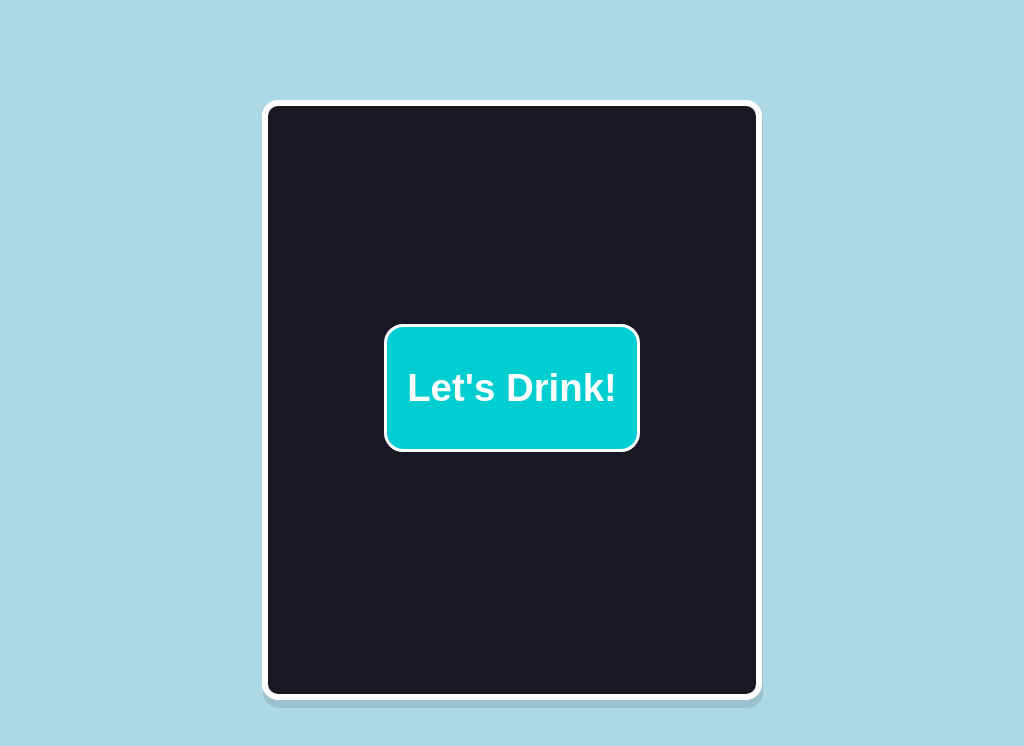
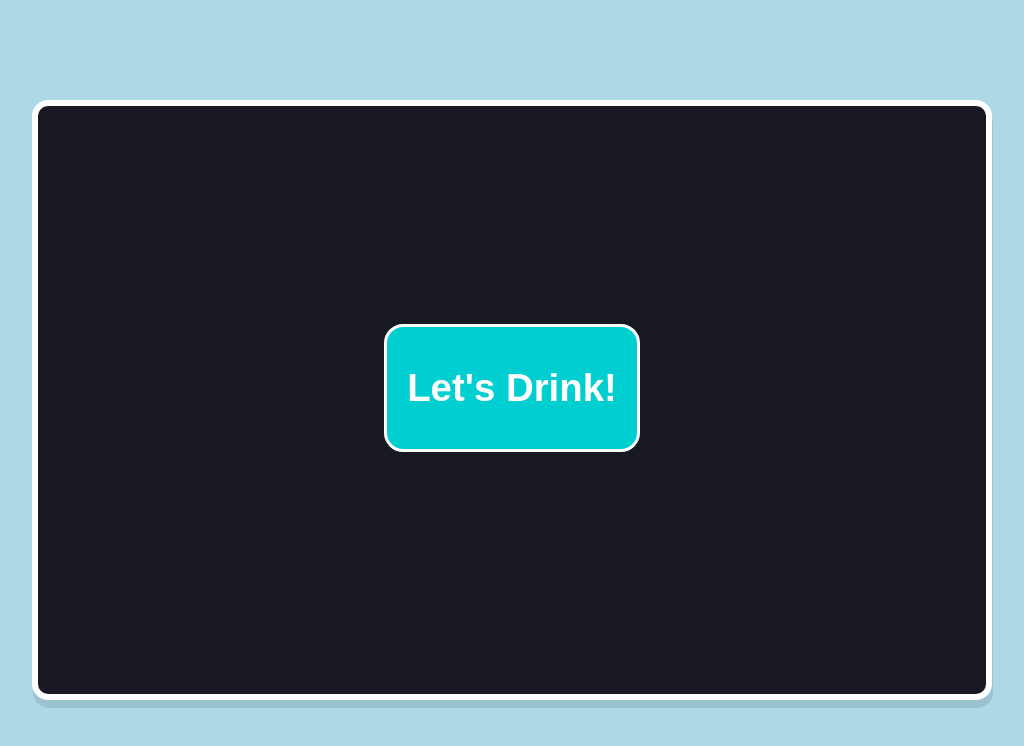
Before and after one commit to hemphilljordan/hemphilljordan.github.io, a plain HTML site: page index.html in a window 1280 px wide. Shown: the whole page, without its empty margins (128-1152 px from the left). Drawn offline with Linux system fonts and the light colour scheme.

Commit message:
Update style.css

```diff
--- a/style.css
+++ b/style.css
@@ -19,8 +19,7 @@ html {
 
 .container {
   background-color: #171821;
-  width: 45%;
-  max-width: 500px;
+  width: 75%;
   margin: 0 auto;
   padding: 2em 2em;
   border-radius: 1em;
```
